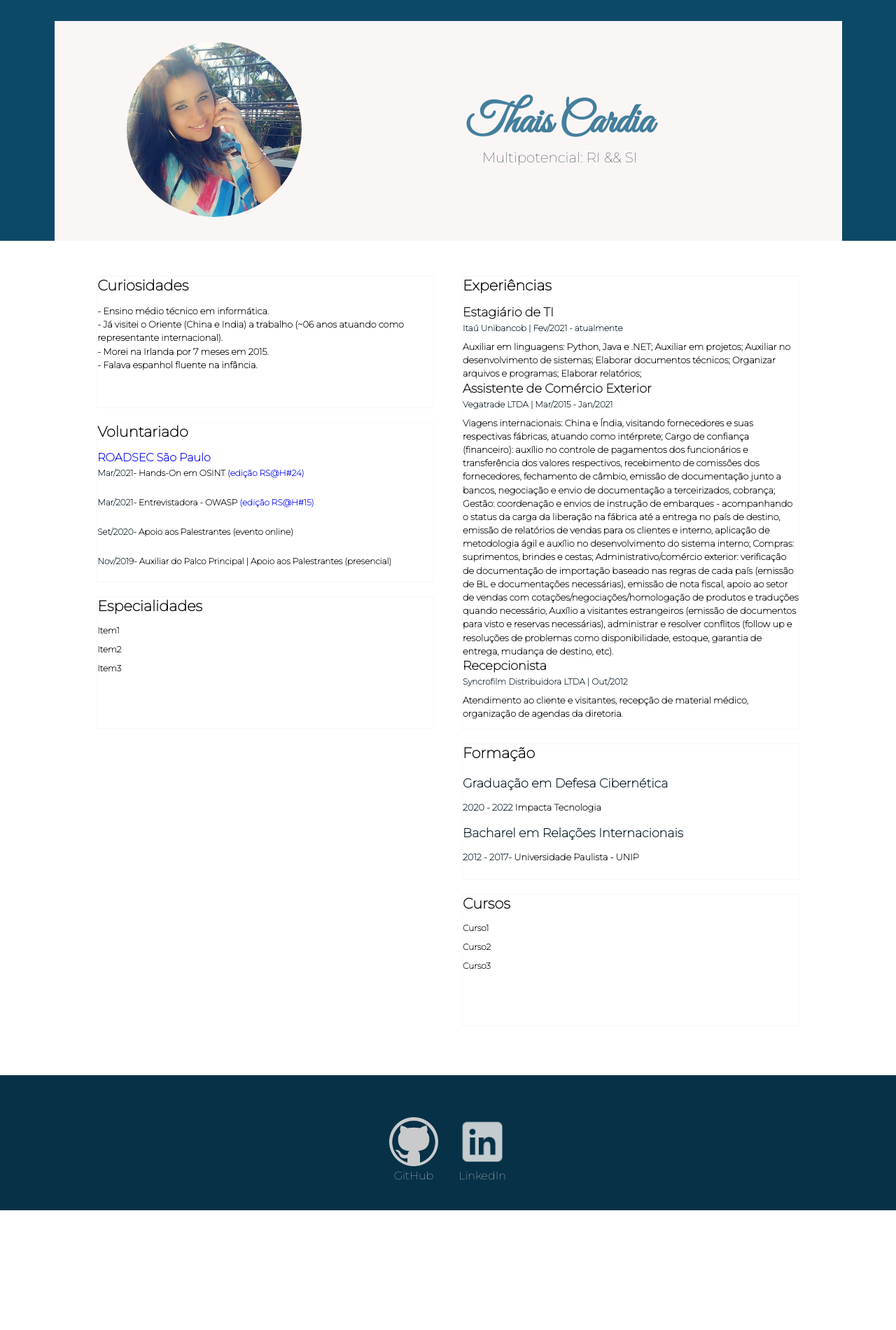
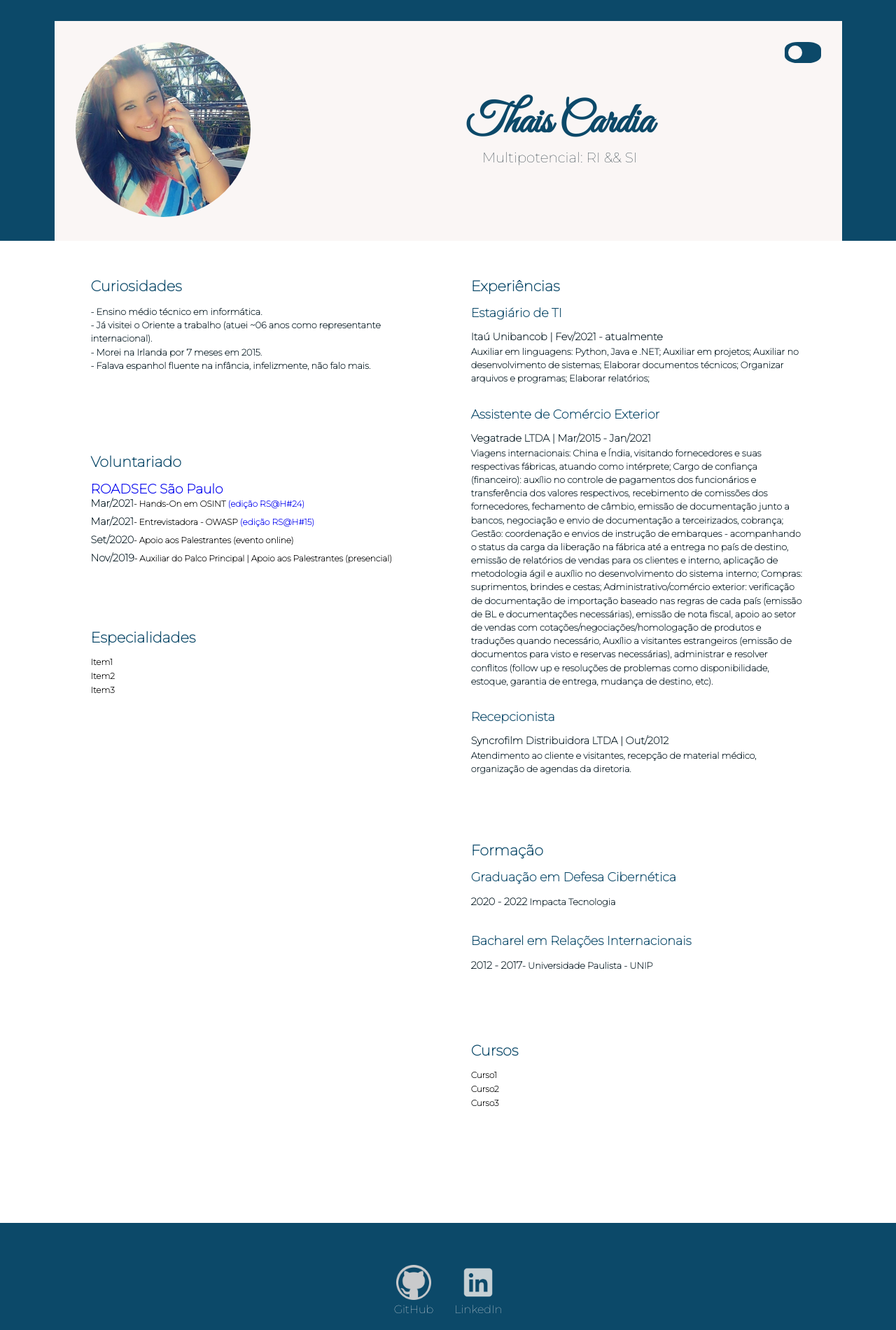
Before and after one commit to thaiscardia/portfolio, a plain HTML site: page index.html in a window 1280 px wide. Shown: the whole page at 70% size. Before the commit the page ends 1729 px from the top, so only its background shows below. Drawn offline with Linux system fonts and the light colour scheme.

Commit message:
inclusão do dark-mode e versão mobile

```diff
--- a/index.html
+++ b/index.html
@@ -14,9 +14,15 @@
 
 </head>
 <body>
+    <input type="checkbox" id="dark-act" class="dark-act">
+    <div class="dark-mode">
+
         <!-- Cabeçalho-->
         <header>
             <div class="container">
+                <label for="dark-act">
+                    <span> </span>
+                </label>
                 <div class="line">
 
                     <!-- FOTO DE PERFIL -->
@@ -32,10 +38,8 @@
                         <h1>Thais Cardia</h1>
                         <p>Multipotencial: RI && SI</p>
                     </div>
-
                 </div>
             </div>
-
         </header>
 
         <main>
@@ -44,27 +48,33 @@
                 <!-- Conteúdo lado esquerdo-->
                     <div class="coluna left-column">
                         <section>
+                            <span class="top-right"></span>
                             <h2>Curiosidades</h2>
-                        <p>- Ensino médio técnico em informática. <br>- Já visitei o Oriente (China e India) a trabalho (~06 anos atuando como representante internacional).<br>- Morei na Irlanda por 7 meses em 2015.<br>- Falava espanhol fluente <strong>na infância.</strong><br></p>
+                            <p>- Ensino médio técnico em informática. <br>- Já visitei o Oriente a trabalho (atuei ~06 anos como representante internacional).<br>- Morei na Irlanda por 7 meses em 2015.<br>- Falava espanhol fluente na infância, infelizmente, não falo mais.</strong><br></p>
+                            <span class="low-left"></span>
                         </section>
 
                         <section>
+                            <span class="top-right"></span>
                             <h2>Voluntariado</h2>
-                        <ul><a href="https://roadsec.com.br/">ROADSEC São Paulo</a>
+                            <ul><a href="https://roadsec.com.br/"><h3>ROADSEC São Paulo</h3></a>
                                 <li><strong>Mar/2021</strong>- Hands-On em OSINT <a href="https://www.youtube.com/watch?v=v-WnuY19MqA">(edição RS@H#24)</a></li>
                                 <li><strong>Mar/2021</strong>- Entrevistadora - OWASP <a href="https://www.youtube.com/watch?v=erwu5LsHJQc">(edição RS@H#15)</a></li>
                                 <li><strong>Set/2020</strong>- Apoio aos Palestrantes (evento online)</li>
                                 <li><strong>Nov/2019</strong>- Auxiliar do Palco Principal | Apoio aos Palestrantes (presencial)</li>
                             </ul>
+                            <span class="low-left"></span>
                         </section>
 
                         <section>
+                            <span class="top-right"></span>
                             <h2>Especialidades</h2>
                             <ul>
                                 <li>Item1</li>
                                 <li>Item2</li>
                                 <li>Item3</li>
                             </ul>
+                            <span class="low-left"></span>
                         </section>
                     </div>
 
@@ -72,6 +82,7 @@
                     <div class="coluna right-column">
 
                         <section>
+                            <span class="top-right"></span>
                             <h2>Experiências</h2>
                             <ul>
                                 <li>
@@ -91,31 +102,35 @@
                                     <p>Atendimento ao cliente e visitantes, recepção de material médico, organização de agendas da diretoria.</p>
                                 </li>
                             </ul>
+                            <span class="low-left"></span>
                         </section>
 
                         <section>
+                            <span class="top-right"></span>
                             <h2>Formação</h2>
                             <ul>
                                 <li>
-                                <h3><strong>Graduação em Defesa Cibernética</strong></h3>
+                                    <h3>Graduação em Defesa Cibernética</h3>
                                     <p><strong>2020 - 2022</strong> Impacta Tecnologia</p>
-                                <h3><strong>Bacharel em Relações Internacionais</strong></h3>
+                                    <h3>Bacharel em Relações Internacionais</h3>
                                     <p><strong>2012 - 2017</strong>-   Universidade Paulista - UNIP </p>
                                 </li>
                             </ul>
+                            <span class="low-left"></span>
                         </section>
 
                         <section>
+                            <span class="top-right"></span>
                             <h2>Cursos</h2>
                             <ul>
                                 <li>Curso1</li>
                                 <li>Curso2</li>
                                 <li>Curso3</li>
                             </ul>
+                            <span class="low-left"></span>
                         </section>
                     </div>
                 </div>
-
             </div>
         </main>
 
@@ -139,5 +154,6 @@
                 </nav>
             </div>
         </footer>
+    </div>
 </body>
 </html>
--- a/style.css
+++ b/style.css
@@ -4,8 +4,8 @@
 - ESTILOS GERAIS
 - BODY
 - HEADER
+- PÁGINA INICIAL
 - FOOTER
-- PÁGINA INICIAL
 - EXTRAS
 - @MEDIA
 
@@ -23,14 +23,8 @@ html, body, figure, img, div, input, textarea, p, h1, h2, h3, h4, h5, h6, ul, li
 :root {
     --cor-fundo-destaque: #051821;
     --cor-de-background: #FAF6F5;
+    --cor-de-detalhe: #0C4969;
     --font-family-padrao: 'Montserrat', sans-serif;
-}
-
-.container{
-    width: 90%;
-    max-width: 1125px;
-    margin: 0 auto;
-    padding: 30px;
 }
 
 .coluna {
@@ -50,7 +44,7 @@ body{
 /* HEADER */
 
 header {
-    background-color: #0C4969;
+    background-color: var(--cor-de-detalhe);
     padding: 30px 30px 0;
 }
 
@@ -71,16 +65,17 @@ header .right-column{
     text-align: center;
 }
 
+header .right-column .label{
+    margin: 20px;
+}
 header .coluna img{
-    max-width: 250px;
-    border-radius: 100%;
-    margin-left: 20px;
+    max-width: 100%;
 }
 
 header .coluna h1{
     font-family: 'Great Vibes', cursive;
     font-size: 60px;
-    color: #447F9D;
+    color: var(--cor-de-detalhe);
     text-align: center;
 }
 
@@ -91,10 +86,55 @@ header .coluna p{
     color: var(--cor-fundo-destaque);
 }
 
+/* PÁGINA INICIAL */
+
+main .coluna{
+    padding: 20px;
+}
+
+main .coluna section{
+    border-bottom: 1px solid var(--cor-de-background);
+    margin: 0 0 20px;
+    min-height: 187px;
+    font-weight: 600;
+}
+
+main .coluna section h2{
+    font-size: 1.3rem;
+    margin: 0 0 15px;
+    color: var(--cor-de-detalhe);
+}
+
+main .coluna section p{
+    font-size: 0.8rem;
+    line-height: 1.5;
+    margin-bottom: 30px;
+    color: var(--cor-fundo-destaque);
+}
+
+main .coluna section ul li{
+    margin: 0 0 5px;
+    font-size: 12px;
+}
+
+main .coluna section ul li h3{
+    font-size: 1.1rem;
+    color: var(--cor-de-detalhe);
+    margin: 0 0 15px;
+}
+main .coluna section ul li strong{
+    font-weight: bold;
+    font-size: 0.9rem;
+    margin: 0 0 3px;
+    display: inline-block;
+    color: var(--cor-fundo-destaque);
+}
+
+
 /* FOOTER */
 
 footer{
-    background-color: #063147;
+    background-color: var(--cor-de-detalhe);
     display: flex;
     flex-wrap: wrap;
     justify-items: center;
@@ -103,7 +143,11 @@ footer{
 
 footer .container{
     padding: 20px;
+}
 
+footer nav ul li a{
+    color: var(--cor-de-background);
+    font-family: 'Montserrat', sans-serif;
 }
 
 footer nav .social-media{
@@ -111,64 +155,145 @@ footer nav .social-media{
     padding: 20px 0 0;
     display: flex;
     justify-content: center;
+    text-align: center;
 }
 
 footer nav .social-media li{
-    margin: 0 14px;
+    margin: 0 40px auto;
     text-align: center;
     display: inline-block;
     color: var(--cor-de-background);
-    font-family: 'Montserrat', sans-serif;
-}
-
-footer nav .social-media li a{
-
 }
 
 footer nav .social-media li a img{
-    width: 70px;
+    width: 50px;
+    transition: .2s;
 }
 
-/* PÁGINA INICIAL */
-
-main .coluna{
-    padding: 20px;
-}
-
-main .coluna section{
-    border: 1px solid var(--cor-de-background);
-    margin: 0 0 20px;
-    min-height: 187px;
-    font-weight: 600;
-}
-main .coluna section h2{
-    font-size: 1.3rem;
-    margin: 0 0 15px;
-}
-
-main .coluna section p{
-    font-size: 0.8rem;
-    line-height: 1.5;
-}
-
-main .coluna section ul li{
-    margin: 0 0 12px;
-    font-size: 12px;
-}
-
-main .coluna section ul li h3{
-    font-size: 1.1rem;
-}
-main .coluna section ul li strong{
-    font-weight: bold;
-    margin: 5px 0 10px;
-    display: inline-block;
-    color: var(--cor-fundo-destaque);
+footer nav .social-media li a:hover img{
+    transform: scale(1.3) translateY(-10px);
 }
 
 /* EXTRAS */
 
+.dark-act{
+    display: none;
+    width: 50px;
+    height: 50px;
+}
 
+.dark-act:checked ~ .dark-mode{
+    --cor-de-detalhe: #0C4969;
+    --cor-de-background: #010c11;
+    --cor-fundo-destaque: #c8c6c4;
+}
+
+header .container{
+    position: relative;
+}
+
+label{
+    position: absolute;
+    top: 30px;
+    right: 30px;
+    width: 52px;
+    height: 30px;
+    background-color: var(--cor-de-detalhe);
+    border-radius: 35%;
+    padding: 5px 5px;
+    box-sizing: border-box;
+    cursor: pointer;
+}
+
+label span{
+    width: 20px;
+    height: 20px;
+    display: block;
+    background-color: var(--cor-de-background);
+    border-radius: 100%;
+}
+.dark-act:checked ~ .dark-act label{
+    background-color: var(--cor-de-background);
+}
+
+.dark-act:checked ~ .dark-act label span{
+    background-color: var(--cor-de-detalhe);
+    margin-left: 21px;
+    transform: translateX(21px);
+    transition: all ease .3s;
+}
+
+.dark-act:checked ~ .dark-mode .container{
+    background-color: var(--cor-de-fundo-destaque);
+}
+
+.dark-act:checked ~ .dark-act coluna{
+    color: var(--cor-de-background);
+}
+
+.dark-act:checked ~ .dark-mode header{
+    background-color: var(--cor-de-background);
+}
+
+.dark-act:checked ~ .dark-mode header .container{
+    background-color: var(--cor-de-fundo-destaque);
+}
+
+.dark-act:checked ~ .dark-mode main{
+    background-color: var(--cor-de-background);
+}
+
+.dark-act:checked ~ .dark-mode main .coluna section h2{
+    background-color: var(--cor-de-background);
+}
+
+.dark-act:checked ~ .dark-mode main .coluna section ul{
+    background-color: var(--cor-de-background);
+}
+
+.dark-act:checked ~ .dark-mode main .coluna section ul li{
+    color: var(--cor-fundo-destaque);
+}
+
+.dark-act:checked ~ .dark-mode main .coluna section ul li a{
+    color: var(--cor-de-detalhe);
+}
+
+.dark-act:checked ~ .dark-mode main .coluna section ul a h3{
+    color: var(--cor-de-detalhe);
+}
+
+.dark-act:checked ~ .dark-mode footer .container{
+    background-color: var(--cor-de-background);
+}
+
+.dark-act:checked ~ .dark-mode footer nav .social-media{
+    border-top: 2px solid rgba(200, 198, 196, 0.527);
+    margin: 20px 0 50px;
+    padding: 50px 0 0;
+}
+.dark-act:checked ~ .dark-mode footer nav .social-media li{
+    color: var(--cor-fundo-destaque);
+}
+
+
+@keyframes makeItlarge{
+    from{
+        width: 0;
+    }
+    to{
+        width: 100%;
+    }
+}
+
+@keyframes makeItHigh{
+    from{
+        height: 0;
+    }
+    to{
+        height: 100%;
+    }
+}
 
 /* @MEDIA */
 @media only screen and (min-width:768px){
@@ -176,12 +301,14 @@ main .coluna section ul li strong{
         display: flex;
         flex-wrap: wrap;
         align-items: flex-start;
-        justify-content: center;
+        justify-content: space-between;
     }
 
-    footer nav .social-media{
-        display: flex;
-        justify-content: center;
+    .container{
+        width: 100%;
+        max-width: 1125px;
+        margin: 0 auto;
+        padding: 30px;
     }
 
     header {
@@ -191,6 +318,56 @@ main .coluna section ul li strong{
     header .coluna img{
         max-width: 250px;
         border-radius: 100%;
-        margin-left: 20px;
+    }
+
+    header .right-column{
+        text-align: left;
+    }
+
+
+    main .coluna{
+        padding: 0;
+    }
+
+    main .coluna section{
+        border: 2px solid transparent;
+        padding: 20px;
+        position: relative;
+    }
+
+    main .coluna section span{
+        position: absolute;
+        display: block;
+        width: 0;
+        height: 0;
+        border: 2px solid transparent;
+    }
+
+    main .coluna section .top-right{
+        top: -2px;
+        left: -2px;
+        animation-name: makeItLarge, makeItHigh;
+        animation-duration: 1s, 1s;
+        animation-delay: 2s, 3s;
+        animation-fill-mode: forwards;
+    }
+
+
+    footer nav .social-media{
+        display: flex;
+        justify-content: center;
+        align-items: center;
+    }
+
+    footer nav .social-media li{
+        display: initial;
+        margin: 0 15px;
     }
 }
+
+@media only screen and (min-width: 991px){
+
+    header .right-column{
+        flex-basis: 70%;
+    }
+}
```
Lines whose indentation alone changed are shown as unchanged.
